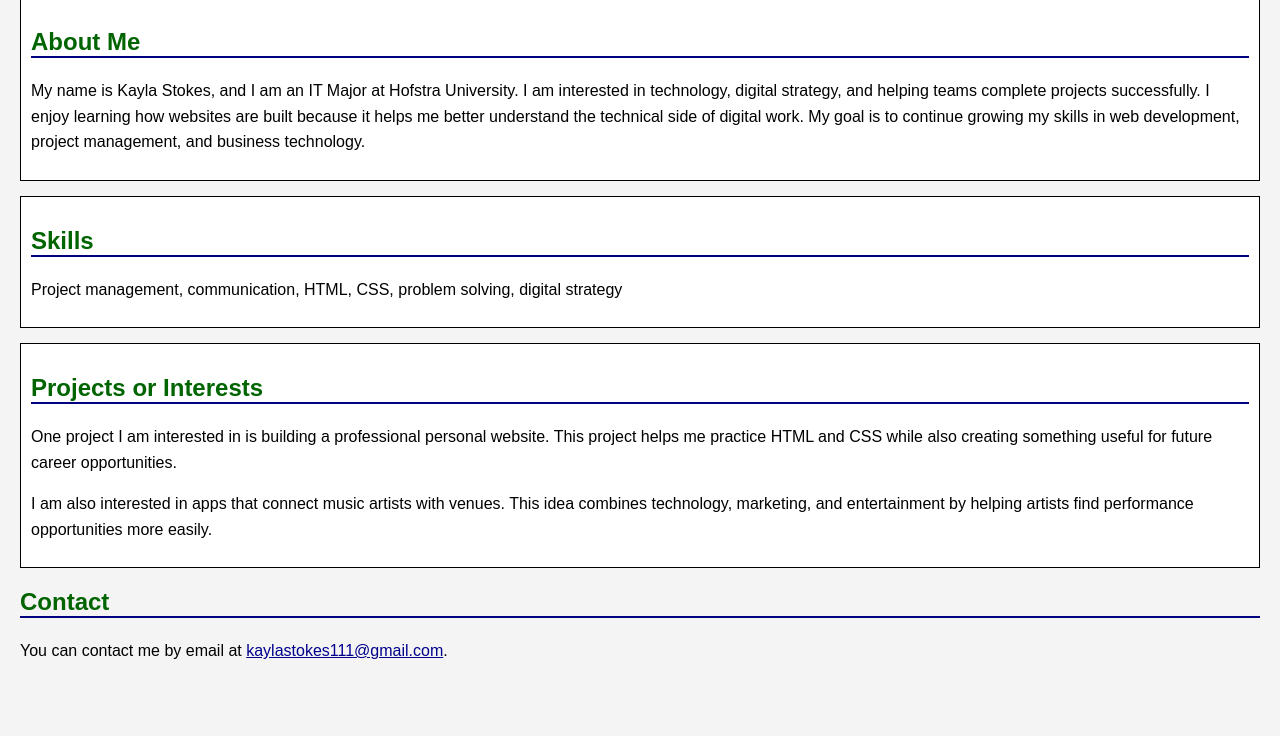
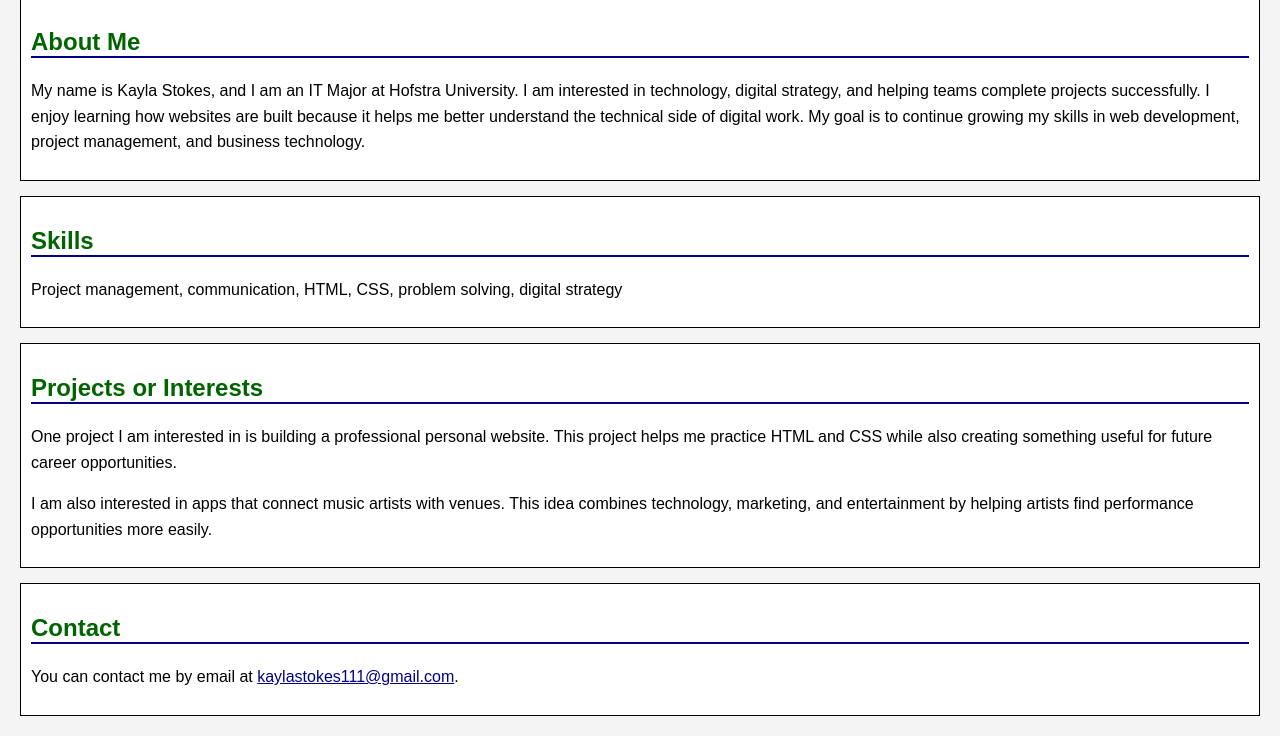
Before and after one commit to kstokes1-lab/assignments, a plain HTML site: page assignment2/index.html in a window 1280 px wide. Shown: the part 107-843 px from the top of the page. Before the commit the page ends 800 px from the top, so only its background shows below. Drawn offline with Linux system fonts and the light colour scheme.

Commit message:
Refactor HTML structure and content organization

```diff
--- a/assignment2/index.html
+++ b/assignment2/index.html
@@ -11,6 +11,8 @@
     </style>
 </head>
 <body>
+
+    <div class="container">
 
         <h1>Kayla Stokes</h1>
 
@@ -45,7 +47,7 @@
             </p>
         </div>
 
-    <div>
+        <div class="section-box">
             <h2>Contact</h2>
             <p>
                 You can contact me by email at
@@ -53,5 +55,7 @@
             </p>
         </div>
 
+    </div>
+
 </body>
 </html>
```
Lines whose indentation alone changed are shown as unchanged.
